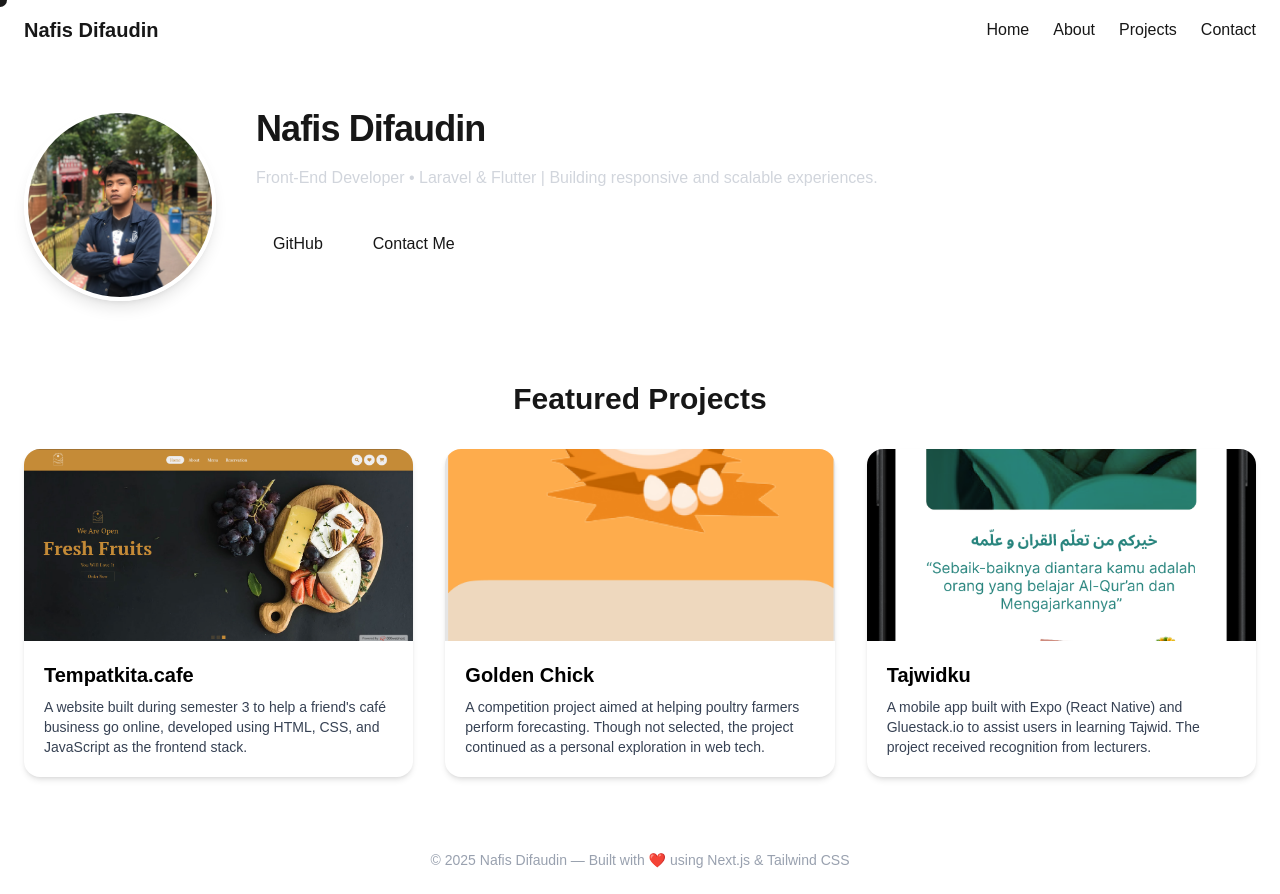
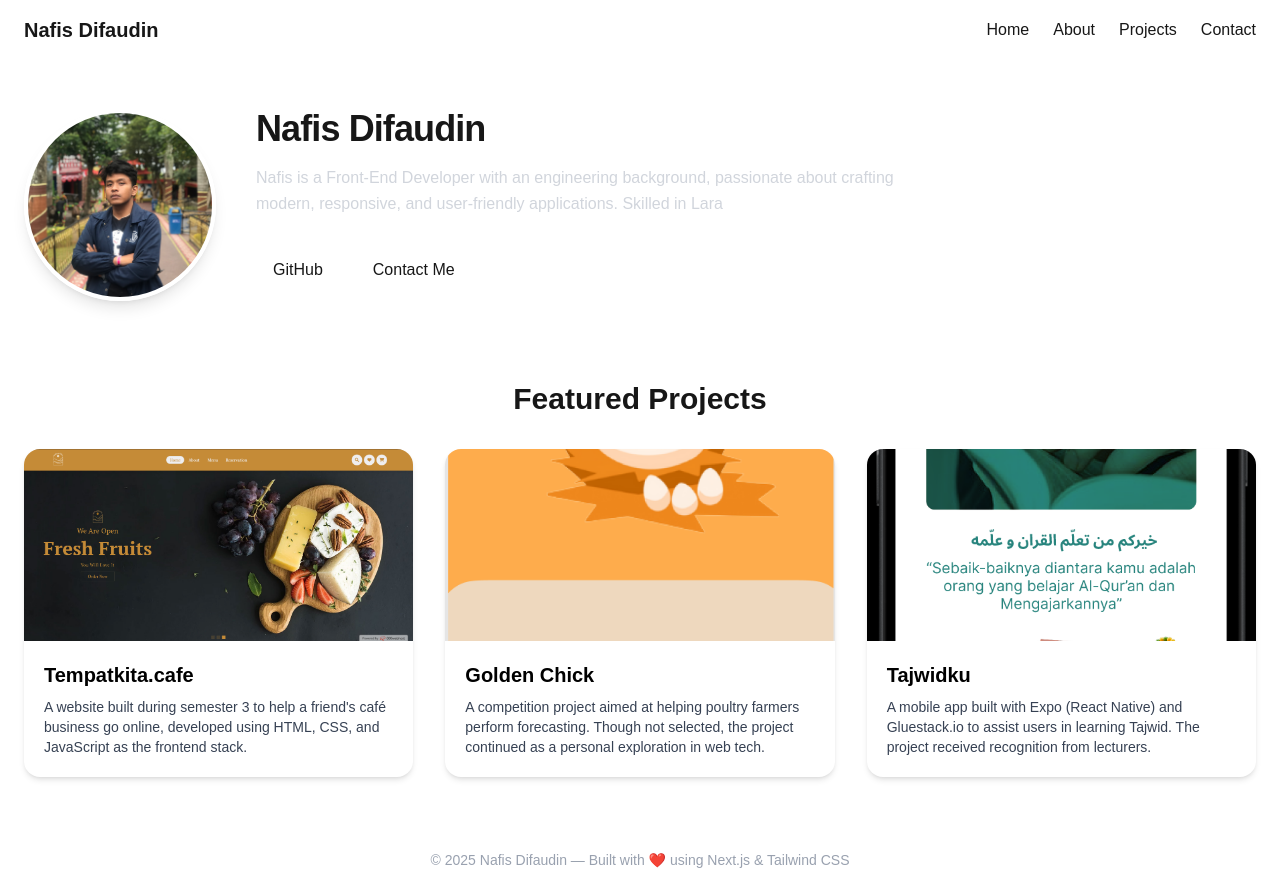
Before and after one commit to nafisd/my-portfolio, a Next.js app: page / in a window 1280 px wide. Built offline with nearby package versions, Linux system fonts and the light colour scheme.

Commit message:
update mouse

```diff
--- a/components/AnimatedHero.tsx
+++ b/components/AnimatedHero.tsx
@@ -4,7 +4,7 @@ import { motion } from "framer-motion";
 
 export default function AnimatedHero() {
   const fullText =
-    "Front-End Developer • Laravel & Flutter | Building responsive and scalable experiences.";
+    "Nafis is a Front-End Developer with an engineering background, passionate about crafting modern, responsive, and user-friendly applications. Skilled in Laravel (Blade) and Flutter, he builds scalable web and mobile interfaces with a strong focus on clean UI/UX and maintainable design.";
   const [text, setText] = useState("");
 
   useEffect(() => {
--- a/components/CustomCursor.tsx
+++ b/components/CustomCursor.tsx
@@ -3,6 +3,9 @@ import { useEffect } from "react";
 
 export default function CustomCursor() {
   useEffect(() => {
+
+    if (window.matchMedia("(hover: none)").matches) return; // skip on mobile
+
     const cursor = document.createElement("div");
     cursor.id = "custom-cursor";
     document.body.appendChild(cursor);
```
Also changed, not shown: styles/globals.css (+7 -0 lines).
